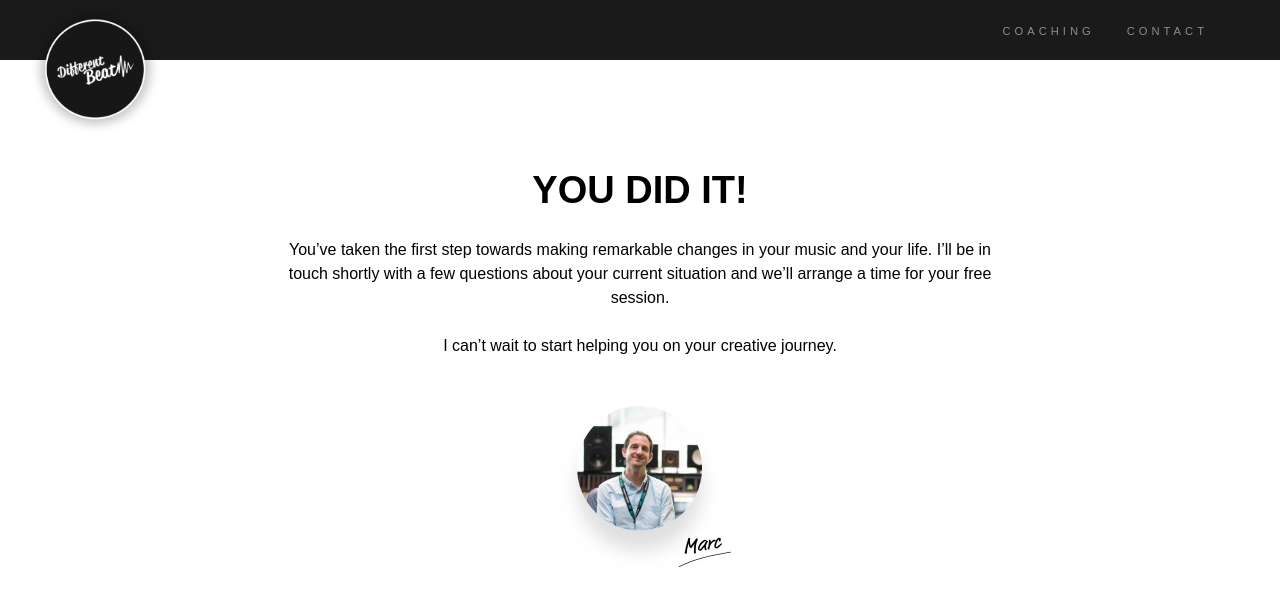
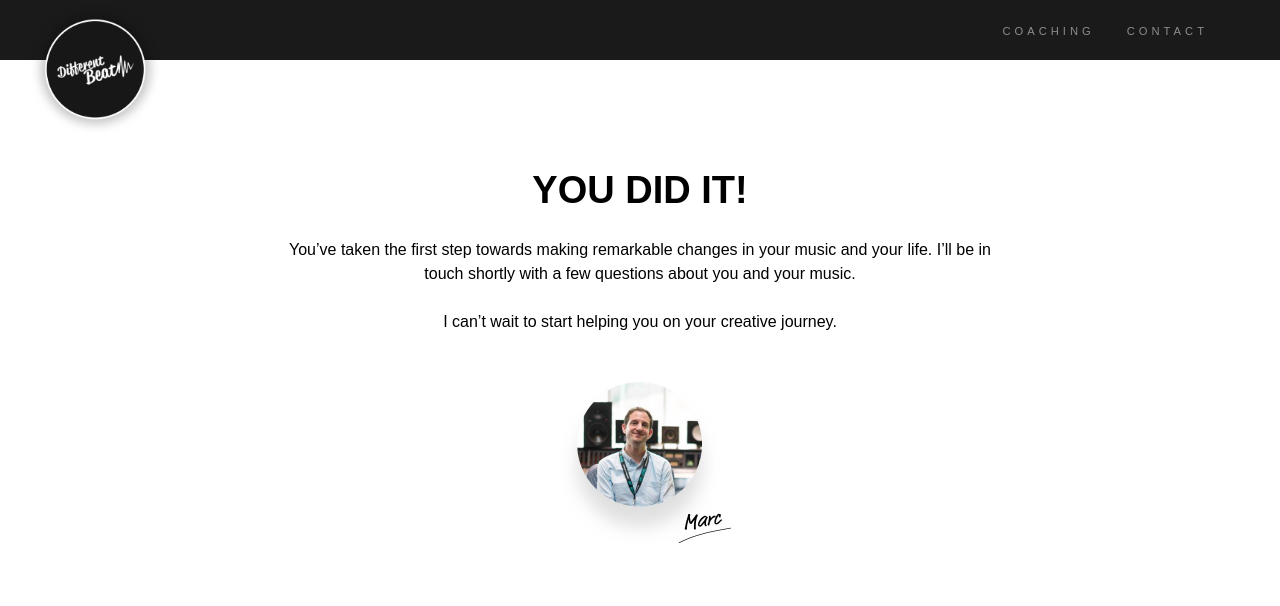
Before and after one commit to mlangsman/Coaching-Site, a Jekyll site: the page success.html, which Jekyll copies as it is, in a window 1280 px wide. Shown: the top 606 px of the page. Built offline with Jekyll 4.4.1, drawn with Linux system fonts in a browser that asks for light colours.

Commit message:
Copy changes to signup processs

```diff
--- a/confirmation.html
+++ b/confirmation.html
@@ -41,7 +41,7 @@
 			<div class="col-2"></div>
 			<div class="col d-flex justify-content-center mt-5 flex-column">
 				<h1 class="centered">You're almost there!</h1>
-				<p class="centered mt-4">Please check your inbox for a confirmation email and we can arrange your free coaching session</p>
+				<p class="centered mt-4">Please check your inbox for a confirmation email so we can start talking about your music</p>
 
 			</div>
 			<div class="col-2"></div>
--- a/success.html
+++ b/success.html
@@ -41,7 +41,7 @@
 			<div class="col-2"></div>
 			<div class="col d-flex justify-content-center mt-5 flex-column">
 				<h1 class="centered">You did it!</h1>
-				<p class="centered mt-4">You’ve taken the first step towards making remarkable changes in your music and your life. I’ll be in touch shortly with a few questions about your current situation and we’ll arrange a time for your free session.</p>
+				<p class="centered mt-4">You’ve taken the first step towards making remarkable changes in your music and your life. I’ll be in touch shortly with a few questions about you and your music.</p>
 				<p  class="centered mt-4">I can’t wait to start helping you on your creative journey.</p>
 
 			</div>
```
